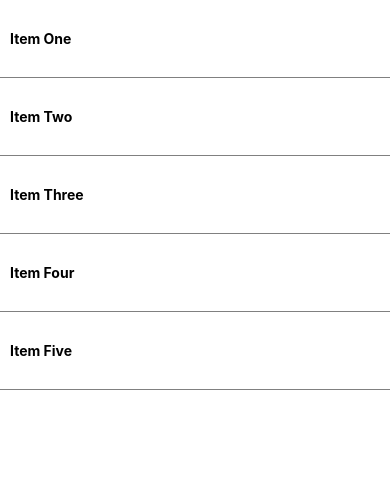
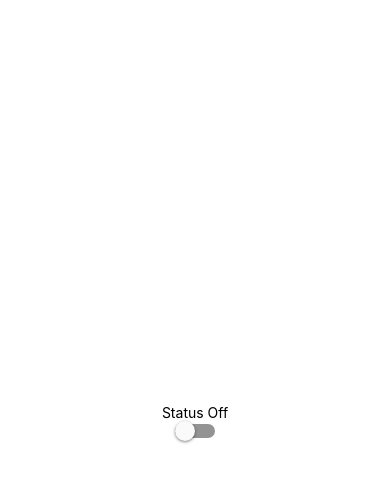
Before and after one commit to tuan782000/react_native_ui, a React Native app: screen / in a window 390 px wide. Shown: the top 482 px of the page. Built offline with nearby package versions, Linux system fonts and the light colour scheme.

Commit message:
switch screen

```diff
--- a/App.tsx
+++ b/App.tsx
@@ -26,7 +26,8 @@ import {
   SimpleSearchScreen,
   SimpleTabsWithIconsScreen,
   SocialNetworkDetailedScreen,
-  SwipeSlide
+  SwipeSlide,
+  SwitchScreen
 } from './screens'
 import { GestureHandlerRootView } from 'react-native-gesture-handler';
 
@@ -63,7 +64,8 @@ const App = (props: Props) => {
         {/* <ScrollToItemSelectedScreen/> */}
         {/* <MultipleSelectedFlatListScreen /> */}
         {/* <MultipleSelectedFlatListScreen /> */}
-        <EditFlatListScreen />
+        {/* <EditFlatListScreen /> */}
+        <SwitchScreen />
       </GestureHandlerRootView>
     </>
   )
--- /dev/null
+++ b/screens/26_Switch_Screen/index.tsx
@@ -0,0 +1,51 @@
+// import { StyleSheet, Text, View, Switch, SafeAreaView } from 'react-native'
+// import React, { useState } from 'react'
+
+// const SwitchScreen = () => {
+//     const [switchStatus, setSwitchStatus] = useState(false);
+
+//     const onChangeSwitchStatus = (value) => {
+//         setSwitchStatus(value)
+//     }
+//   return (
+//     <SafeAreaView style={{flex: 1}}>
+//         <View style={{flex: 1, justifyContent: 'center', alignItems: 'center'}}>
+//         <Text>
+//             {
+//                 switchStatus ? "Status On" : "Status Off"
+//             }
+//         </Text>
+//         <Switch value={switchStatus} onValueChange={onChangeSwitchStatus}/>
+//         </View>
+//     </SafeAreaView>
+//   )
+// }
+
+// export default SwitchScreen
+
+// const styles = StyleSheet.create({})
+
+import { StyleSheet, Text, View, Switch, SafeAreaView } from 'react-native'
+import React, { useState } from 'react'
+
+const SwitchScreen = () => {
+    const [switchStatus, setSwitchStatus] = useState(false);
+
+
+  return (
+    <SafeAreaView style={{flex: 1}}>
+        <View style={{flex: 1, justifyContent: 'center', alignItems: 'center'}}>
+        <Text>
+            {
+                switchStatus ? "Status On" : "Status Off"
+            }
+        </Text>
+        <Switch value={switchStatus} onValueChange={(val) => setSwitchStatus(val)}/>
+        </View>
+    </SafeAreaView>
+  )
+}
+
+export default SwitchScreen
+
+const styles = StyleSheet.create({})
--- a/screens/index.ts
+++ b/screens/index.ts
@@ -24,6 +24,7 @@ import SwipeSlide from './22_Slider_Screen'
 import ScrollToItemSelectedScreen from './23_Scroll_To_Item_Selected_Screen'
 import MultipleSelectedFlatListScreen from './24_Multiple_Selected_FlatList'
 import EditFlatListScreen from './25_Editable_FlatList_Screen'
+import SwitchScreen from './26_Switch_Screen'
 
 
 export {
@@ -52,5 +53,6 @@ export {
     SwipeSlide,
     ScrollToItemSelectedScreen,
     MultipleSelectedFlatListScreen,
-    EditFlatListScreen
+    EditFlatListScreen,
+    SwitchScreen
 }
```
